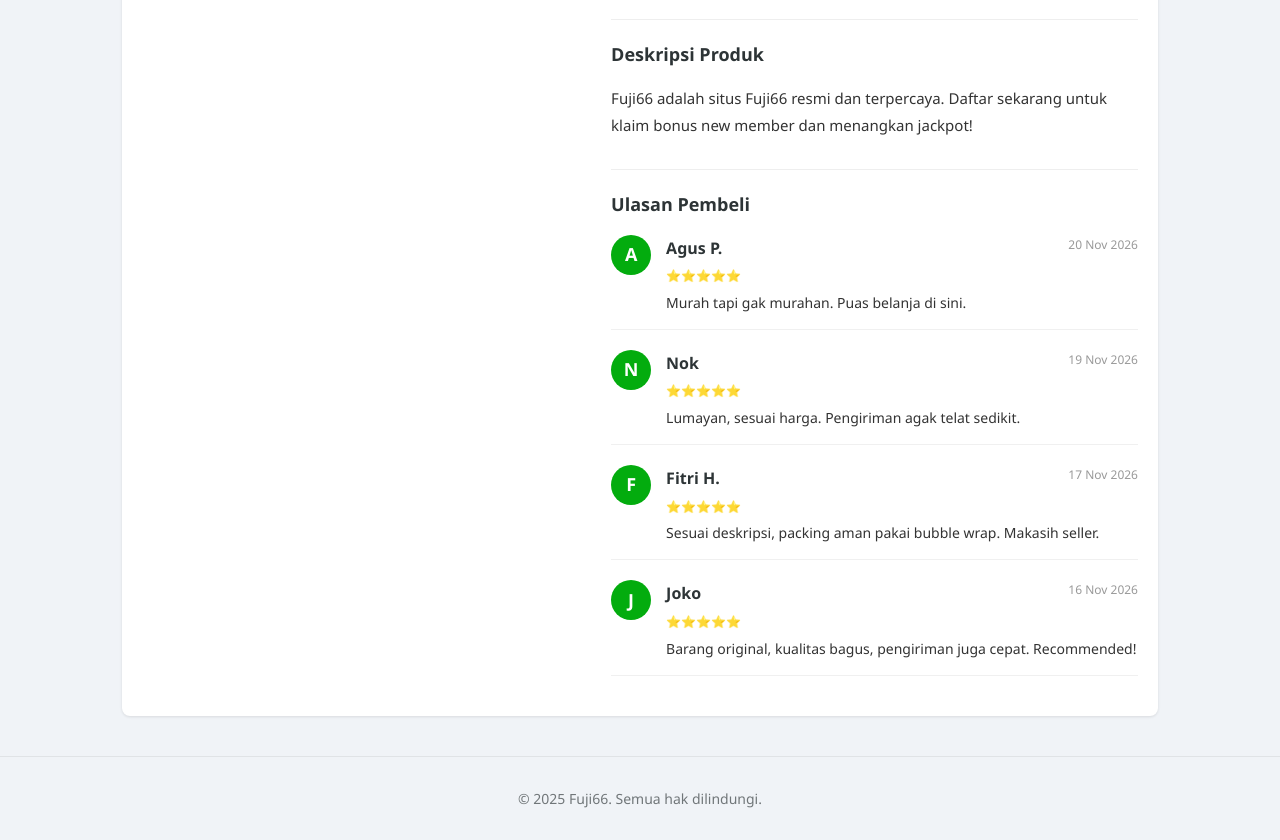
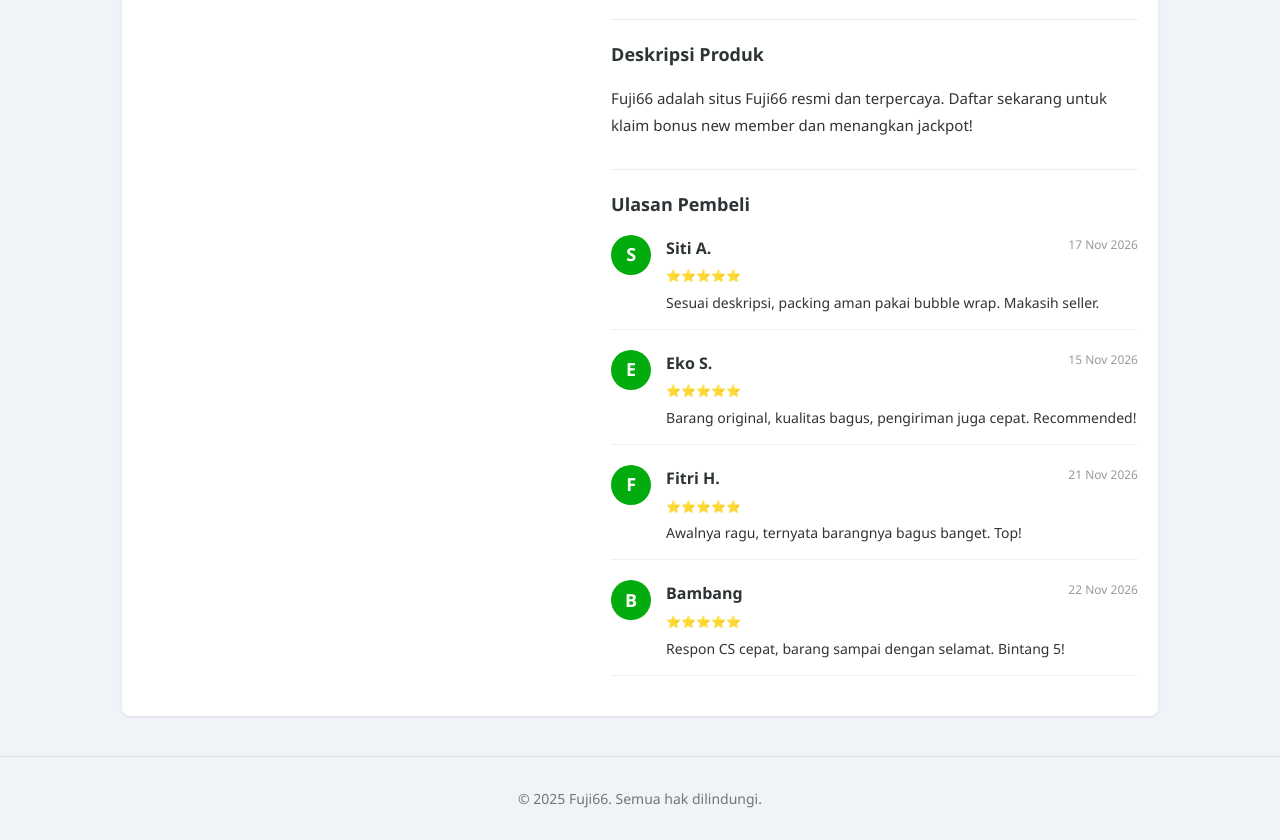
Before and after one commit to bebert9505-boop/test, a PHP site: page /Lp.php in a window 1280 px wide. Shown: the part 574-1414 px from the top of the page. Run offline with PHP 8.4, Linux system fonts and the light colour scheme.

Commit message:
Update Lp.php

```diff
--- a/Lp.php
+++ b/Lp.php
@@ -10,7 +10,7 @@
 <meta property="og:title" content="Daftar Slot Fuji66 Login Resmi &amp; Winrate Tinggi di Fuji66">
 <meta property="og:description" content="Fuji66 adalah situs Fuji66 resmi dan terpercaya. Daftar sekarang untuk klaim bonus new member dan menangkan jackpot!">
 <meta property="og:type" content="website">
-<link rel="canonical" href="https://adaktradeeffort.com/public/contact/">
+<link rel="canonical" href="https://glacila.com/about-us/">
 <link rel="amphtml" href="https://fuji66.bebert9505.workers.dev/">
 <link rel='dns-prefetch' href='//thumbs.ebaystatic.com'>
 <link rel='dns-prefetch' href='//vi.vipr.ebaydesc.com'>
@@ -27,34 +27,34 @@
   "mainEntity": [
     {
       "@type": "Question",
-      "name": "Apakah ada layanan live chat?",
+      "name": "Apakah ada potongan saat withdraw?",
       "acceptedAnswer": {
         "@type": "Answer",
-        "text": "Ya, CS kami siap melayani 24 jam nonstop melalui live chat."
+        "text": "Tidak ada potongan biaya admin sama sekali."
       }
     },
     {
       "@type": "Question",
-      "name": "Apakah akun bisa dibekukan?",
+      "name": "Berapa lama proses deposit?",
       "acceptedAnswer": {
         "@type": "Answer",
-        "text": "Akun akan dibekukan jika terbukti melakukan kecurangan (bonus hunter, dll)."
+        "text": "Proses deposit hanya membutuhkan waktu kurang dari 1 menit (otomatis)."
       }
     },
     {
       "@type": "Question",
-      "name": "Apakah proses withdraw lama?",
+      "name": "Apakah data pribadi saya aman?",
       "acceptedAnswer": {
         "@type": "Answer",
-        "text": "Tidak, proses withdraw diproses secara otomatis dan instan 24 jam."
+        "text": "Data Anda 100% aman dan tidak akan dijual ke pihak ketiga."
       }
     },
     {
       "@type": "Question",
-      "name": "Apakah ada potongan saat withdraw?",
+      "name": "Berapa minimal deposit?",
       "acceptedAnswer": {
         "@type": "Answer",
-        "text": "Tidak ada potongan biaya admin sama sekali."
+        "text": "Minimal deposit sangat terjangkau, hanya Rp 10.000."
       }
     }
   ]
@@ -341,26 +341,26 @@ footer{padding:30px 0;text-align:center;font-size:14px;opacity:.65;border-top:1p
             <h2>Ulasan Pembeli</h2>
 
       <div class="review-item">
-        <div class="review-avatar">A</div>
+        <div class="review-avatar">S</div>
         <div class="review-content">
           <div class="review-header">
-            <strong>Agus P.</strong>
-            <span class="review-date">20 Nov 2026</span>
+            <strong>Siti A.</strong>
+            <span class="review-date">17 Nov 2026</span>
           </div>
           <div class="review-stars">⭐⭐⭐⭐⭐</div>
-          <p class="review-text">Murah tapi gak murahan. Puas belanja di sini.</p>
+          <p class="review-text">Sesuai deskripsi, packing aman pakai bubble wrap. Makasih seller.</p>
         </div>
       </div>
 
       <div class="review-item">
-        <div class="review-avatar">N</div>
+        <div class="review-avatar">E</div>
         <div class="review-content">
           <div class="review-header">
-            <strong>Nok</strong>
-            <span class="review-date">19 Nov 2026</span>
+            <strong>Eko S.</strong>
+            <span class="review-date">15 Nov 2026</span>
           </div>
           <div class="review-stars">⭐⭐⭐⭐⭐</div>
-          <p class="review-text">Lumayan, sesuai harga. Pengiriman agak telat sedikit.</p>
+          <p class="review-text">Barang original, kualitas bagus, pengiriman juga cepat. Recommended!</p>
         </div>
       </div>
 
@@ -369,22 +369,22 @@ footer{padding:30px 0;text-align:center;font-size:14px;opacity:.65;border-top:1p
         <div class="review-content">
           <div class="review-header">
             <strong>Fitri H.</strong>
-            <span class="review-date">17 Nov 2026</span>
+            <span class="review-date">21 Nov 2026</span>
           </div>
           <div class="review-stars">⭐⭐⭐⭐⭐</div>
-          <p class="review-text">Sesuai deskripsi, packing aman pakai bubble wrap. Makasih seller.</p>
+          <p class="review-text">Awalnya ragu, ternyata barangnya bagus banget. Top!</p>
         </div>
       </div>
 
       <div class="review-item">
-        <div class="review-avatar">J</div>
+        <div class="review-avatar">B</div>
         <div class="review-content">
           <div class="review-header">
-            <strong>Joko</strong>
-            <span class="review-date">16 Nov 2026</span>
+            <strong>Bambang</strong>
+            <span class="review-date">22 Nov 2026</span>
           </div>
           <div class="review-stars">⭐⭐⭐⭐⭐</div>
-          <p class="review-text">Barang original, kualitas bagus, pengiriman juga cepat. Recommended!</p>
+          <p class="review-text">Respon CS cepat, barang sampai dengan selamat. Bintang 5!</p>
         </div>
       </div>
 
```
